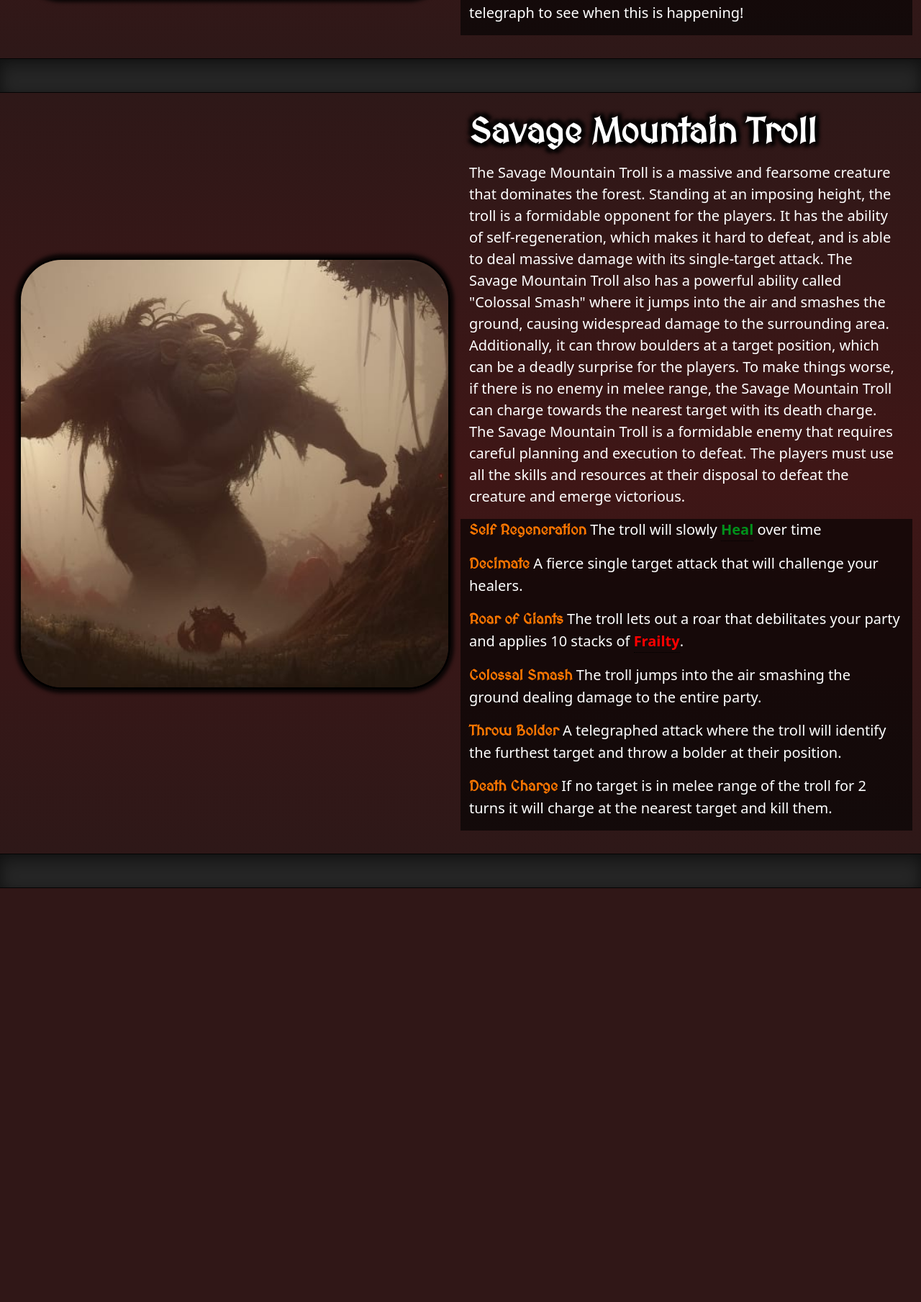
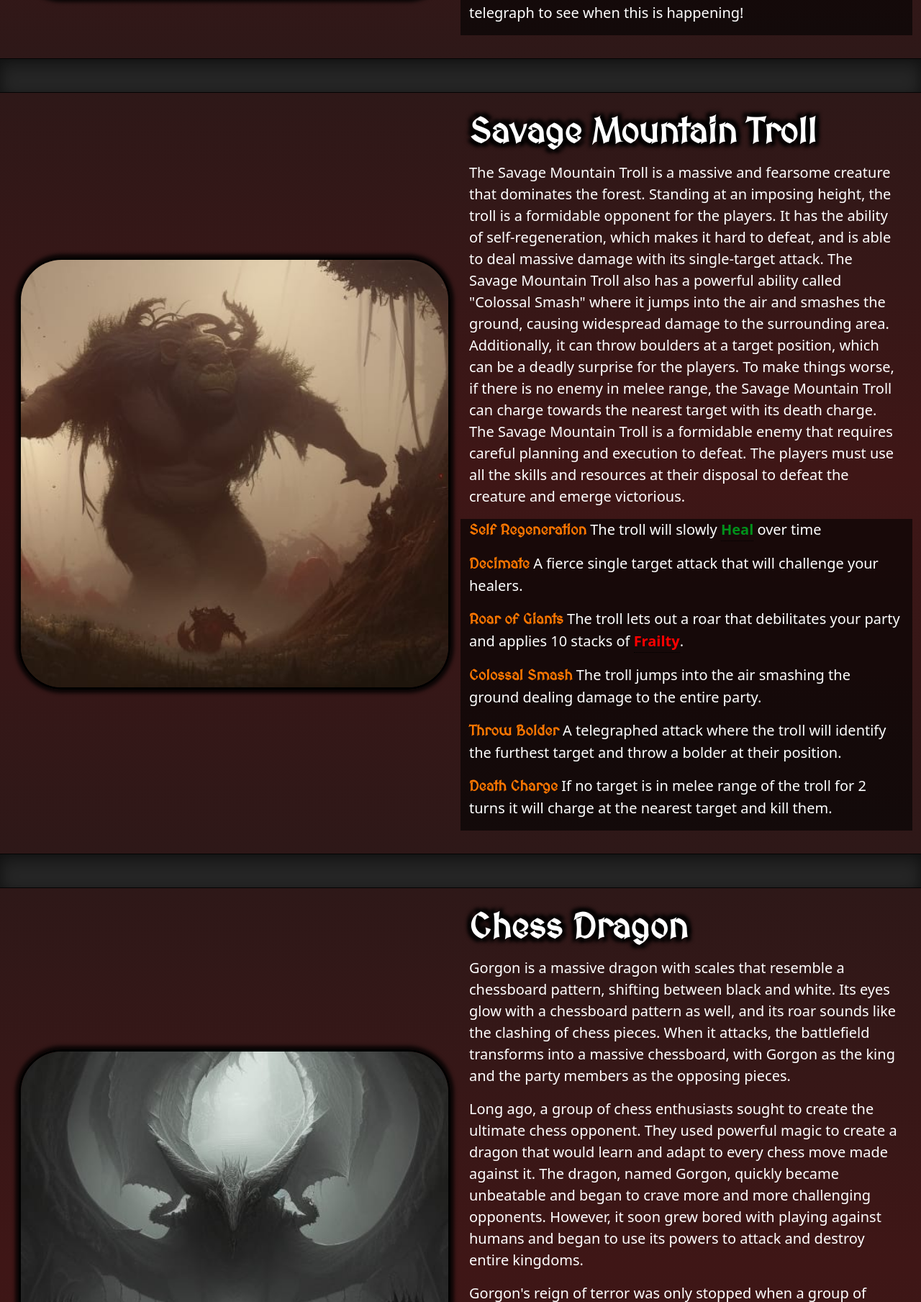
Before and after one commit to MaraudingAvenger/PyDungeonCrawl-site, a Flask app: page /villains in a window 1280 px wide. Shown: the part 3606-5415 px from the top of the page at 72% size. Before the commit the page ends 4840 px from the top, so only its background shows below. Run offline with Flask 2, Linux system fonts and the light colour scheme; some libraries are stand-ins or nearby versions.

Commit message:
updated villains with Chess Dragon

```diff
--- a/templates/villains.html
+++ b/templates/villains.html
@@ -54,7 +54,7 @@
               <a class="nav-link" href="/heroes">Heroes</a>
             </li>
             <li class="nav-item active">
-              <a class="nav-link" href="#">Bosses</a>
+              <a class="nav-link" href="#">Monsters</a>
             </li>
             <li class="nav-item">
               <a class="nav-link" href="/api">API Reference</a>
@@ -341,6 +341,43 @@
       </div>
 
       <div class="b-example-divider"></div>
+
+      <div class="container px-4 heroes-padding hero-dps">
+        <div class="row flex-lg-row-reverse align-items-center">
+          <div class="col-lg-6">
+            <h1 class="display-5 fw-bold lh-1 mb-3 hero-title">
+              Chess Dragon
+            </h1>
+            <p class="lead">
+              Gorgon is a massive dragon with scales that resemble a chessboard pattern, shifting between black and white. Its eyes glow with a chessboard pattern as well, and its roar sounds like the clashing of chess pieces. When it attacks, the battlefield transforms into a massive chessboard, with Gorgon as the king and the party members as the opposing pieces.
+            <p class="lead">
+              Long ago, a group of chess enthusiasts sought to create the ultimate chess opponent. They used powerful magic to create a dragon that would learn and adapt to every chess move made against it. The dragon, named Gorgon, quickly became unbeatable and began to crave more and more challenging opponents. However, it soon grew bored with playing against humans and began to use its powers to attack and destroy entire kingdoms.
+            </p>
+            <p class="lead">
+              Gorgon's reign of terror was only stopped when a group of legendary heroes challenged the dragon to a game of chess. They managed to defeat Gorgon in an epic match, but the dragon refused to accept its defeat and attacked the heroes. In the ensuing battle, Gorgon was gravely injured and retreated to a hidden cavern to lick its wounds.
+            </p>
+            <p class="lead">
+              Years later, Gorgon reemerged, seeking revenge against the descendants of the heroes who had defeated it. It now uses its powers to conjure a deadly chessboard battlefield, pitting the heroes against its deadly chess attacks. The lava waves that occur after its attacks are a manifestation of Gorgon's rage, seeking to consume everything in its path.
+            </p>
+            <p class="lead">
+              The party must survive Gorgon's attacks and defeat the dragon once and for all to save the kingdom from its wrath.
+            </p>
+
+          </div>
+          <div class="col-lg-6">
+            <img
+              src="{{ url_for('static', filename='images/ChessDragon.jpg') }}"
+              class="d-block mx-lg-auto img-fluid image"
+              alt="Bootstrap Themes"
+              width="700"
+              height="500"
+              loading="lazy"
+            />
+          </div>
+        </div>
+      </div>
+
+      <div class="b-example-divider"></div>
     </main>
   </body>
   <script src="{{ url_for('static', filename='js/bootstrap.bundle.min.js') }}"></script>
```
Also changed, not shown: static/images/ChessDragon.jpg (added).
